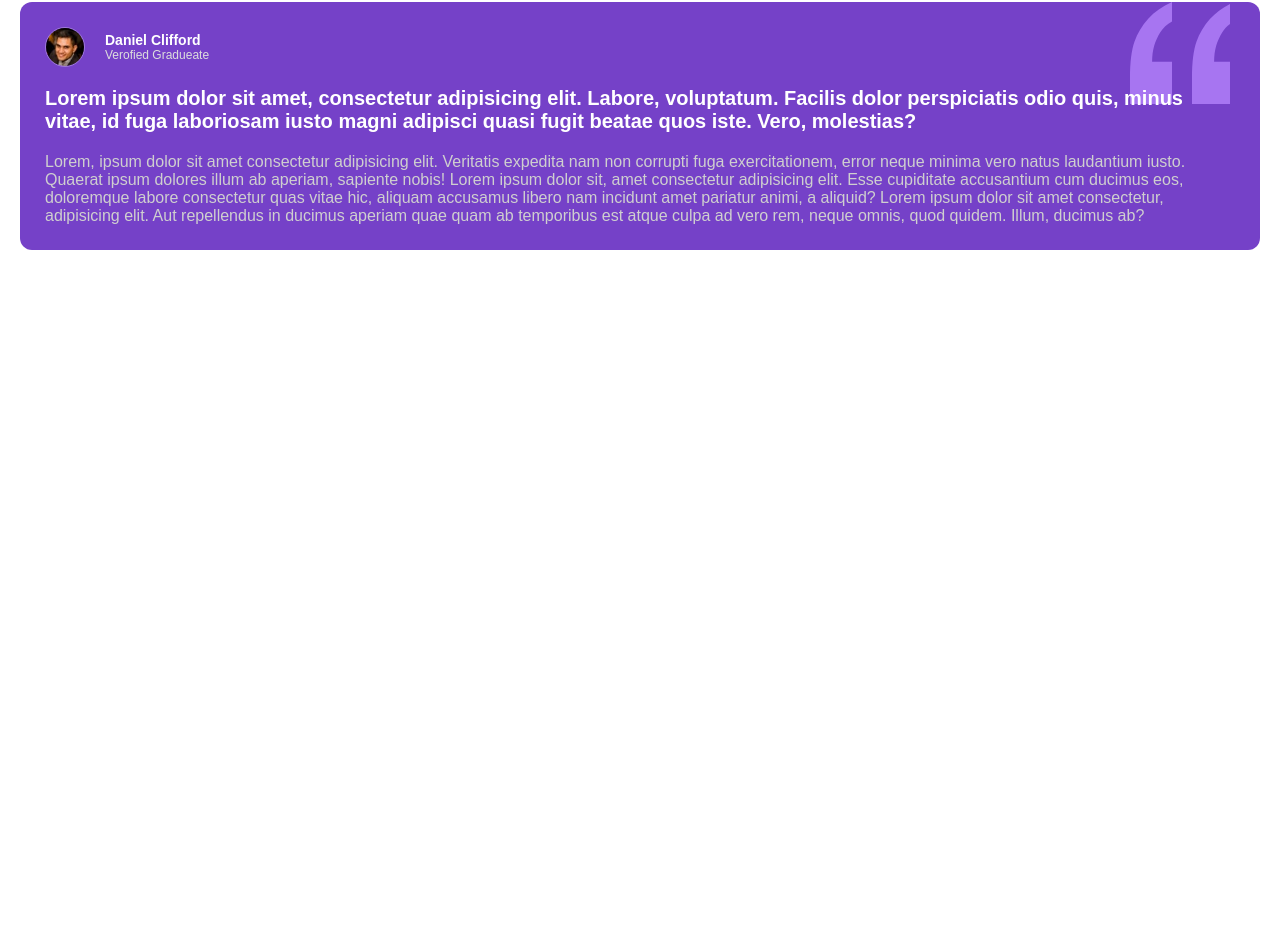
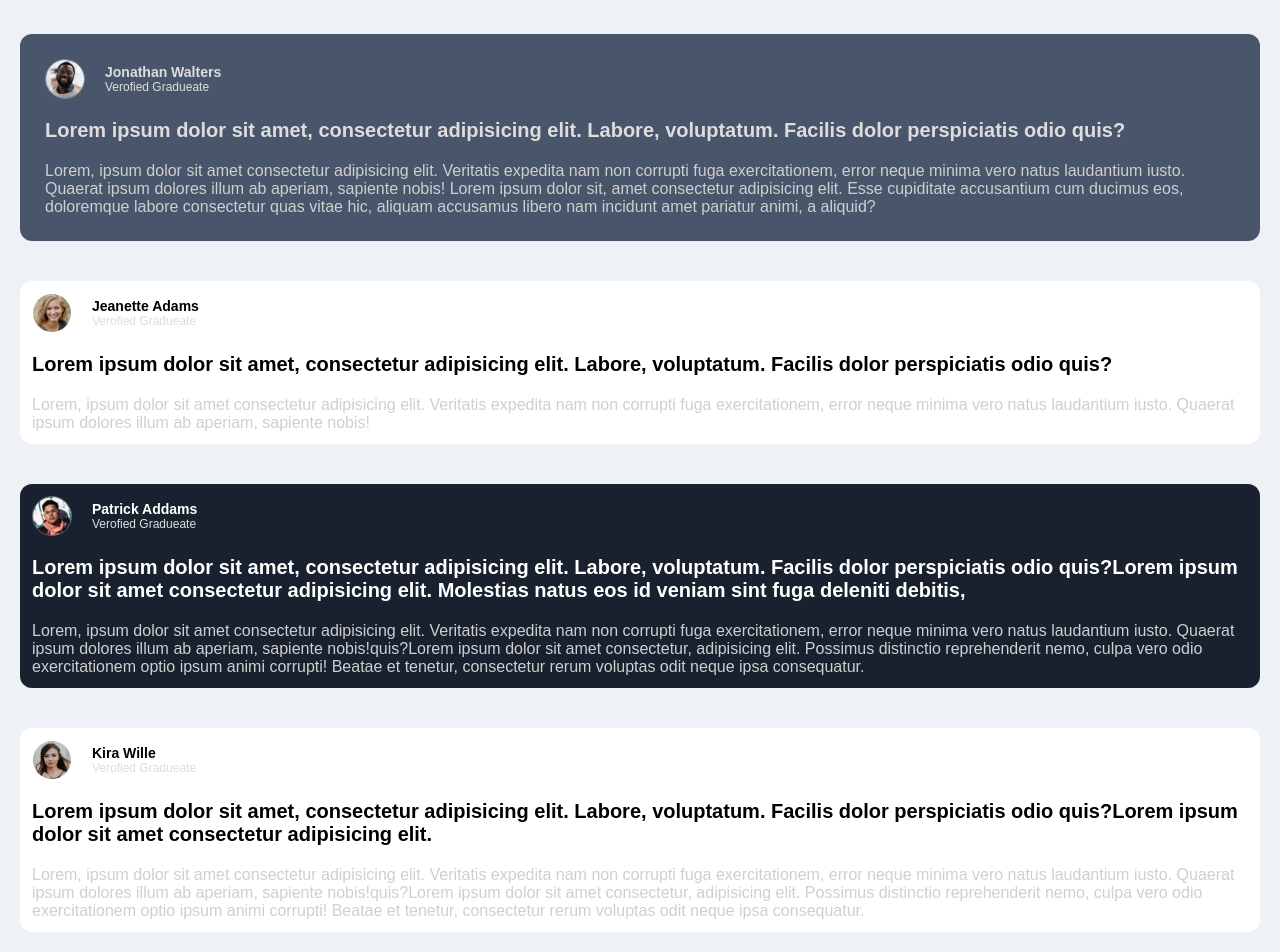
Before and after one commit to CarlosIbarraSanchez11/code-18-frontend, a plain HTML site: page semana-4/testimomials.html in a window 1280 px wide. Shown: the part 274-1226 px from the top of the page. Before the commit the page ends 800 px from the top, so only its background shows below. Drawn offline with Linux system fonts and the light colour scheme.

Commit message:
Finished mobile-testimonials

```diff
--- a/semana-4/css/styles.css
+++ b/semana-4/css/styles.css
@@ -10,10 +10,12 @@ body {
 
 main {
     display: grid;
-    height: 100vh;
+    /* height: 100vh; */
     align-items: center;
     justify-content: center;
     padding: 20px;
+    gap: 40px;
+    background-color: rgb(238, 242, 247);
 }
 
 .container-daniel {
@@ -72,3 +74,29 @@ main {
     margin-top: 20px;
     color: hsl(0, 0%, 81%);
 }
+
+.container-jonathan {
+    background-color: hsl(217, 19%, 35%);
+    color: #ddd;
+    border-radius: 12px;
+    padding: 25px;
+}
+
+.container-jeanette {
+    background-color: #fff;
+    border-radius: 12px;
+    padding: 12px;
+}
+
+.container-patrick {
+    background-color: hsl(219, 29%, 14%);
+    border-radius: 12px;
+    padding: 12px;
+    color: #fff;
+}
+
+.container-kira {
+    background-color: #fff;
+    border-radius: 12px;
+    padding: 12px;
+}
--- a/semana-4/testimomials.html
+++ b/semana-4/testimomials.html
@@ -29,5 +29,66 @@
                 Lorem ipsum dolor sit amet consectetur, adipisicing elit. Aut repellendus in ducimus aperiam quae quam ab temporibus est atque culpa ad vero rem, neque omnis, quod quidem. Illum, ducimus ab?
             </p>
         </div>
+        <div class="container-jonathan">
+            <div class="container-profile">
+                <img src="./assets/images/image-jonathan.jpg" alt="">
+                <div>
+                    <h3>Jonathan Walters</h3>
+                    <p>Verofied Gradueate</p>
+                </div>
+            </div>
+            <h2 class="title">
+                Lorem ipsum dolor sit amet, consectetur adipisicing elit. Labore, voluptatum. Facilis dolor perspiciatis odio quis?
+            </h2>
+            <p class="description">
+                Lorem, ipsum dolor sit amet consectetur adipisicing elit. Veritatis expedita nam non corrupti fuga exercitationem, error neque minima vero natus laudantium iusto. Quaerat ipsum dolores illum ab aperiam, sapiente nobis!
+                Lorem ipsum dolor sit, amet consectetur adipisicing elit. Esse cupiditate accusantium cum ducimus eos, doloremque labore consectetur quas vitae hic, aliquam accusamus libero nam incidunt amet pariatur animi, a aliquid?
+            </p>
+        </div>
+        <div class="container-jeanette">
+            <div class="container-profile">
+                <img src="./assets/images/image-jeanette.jpg" alt="">
+                <div>
+                    <h3>Jeanette Adams</h3>
+                    <p>Verofied Gradueate</p>
+                </div>
+            </div>
+            <h2 class="title">
+                Lorem ipsum dolor sit amet, consectetur adipisicing elit. Labore, voluptatum. Facilis dolor perspiciatis odio quis?
+            </h2>
+            <p class="description">
+                Lorem, ipsum dolor sit amet consectetur adipisicing elit. Veritatis expedita nam non corrupti fuga exercitationem, error neque minima vero natus laudantium iusto. Quaerat ipsum dolores illum ab aperiam, sapiente nobis!
+            </p>
+        </div>
+        <div class="container-patrick">
+            <div class="container-profile">
+                <img src="./assets/images/image-patrick.jpg" alt="">
+                <div>
+                    <h3>Patrick Addams</h3>
+                    <p>Verofied Gradueate</p>
+                </div>
+            </div>
+            <h2 class="title">
+                Lorem ipsum dolor sit amet, consectetur adipisicing elit. Labore, voluptatum. Facilis dolor perspiciatis odio quis?Lorem ipsum dolor sit amet consectetur adipisicing elit. Molestias natus eos id veniam sint fuga deleniti debitis,
+            </h2>
+            <p class="description">
+                Lorem, ipsum dolor sit amet consectetur adipisicing elit. Veritatis expedita nam non corrupti fuga exercitationem, error neque minima vero natus laudantium iusto. Quaerat ipsum dolores illum ab aperiam, sapiente nobis!quis?Lorem ipsum dolor sit amet consectetur, adipisicing elit. Possimus distinctio reprehenderit nemo, culpa vero odio exercitationem optio ipsum animi corrupti! Beatae et tenetur, consectetur rerum voluptas odit neque ipsa consequatur.
+            </p>
+        </div>
+        <div class="container-kira">
+            <div class="container-profile">
+                <img src="./assets/images/image-kira.jpg" alt="">
+                <div>
+                    <h3>Kira Wille</h3>
+                    <p>Verofied Gradueate</p>
+                </div>
+            </div>
+            <h2 class="title">
+                Lorem ipsum dolor sit amet, consectetur adipisicing elit. Labore, voluptatum. Facilis dolor perspiciatis odio quis?Lorem ipsum dolor sit amet consectetur adipisicing elit.
+            </h2>
+            <p class="description">
+                Lorem, ipsum dolor sit amet consectetur adipisicing elit. Veritatis expedita nam non corrupti fuga exercitationem, error neque minima vero natus laudantium iusto. Quaerat ipsum dolores illum ab aperiam, sapiente nobis!quis?Lorem ipsum dolor sit amet consectetur, adipisicing elit. Possimus distinctio reprehenderit nemo, culpa vero odio exercitationem optio ipsum animi corrupti! Beatae et tenetur, consectetur rerum voluptas odit neque ipsa consequatur.
+            </p>
+        </div>
     </main>
 </html>
```
